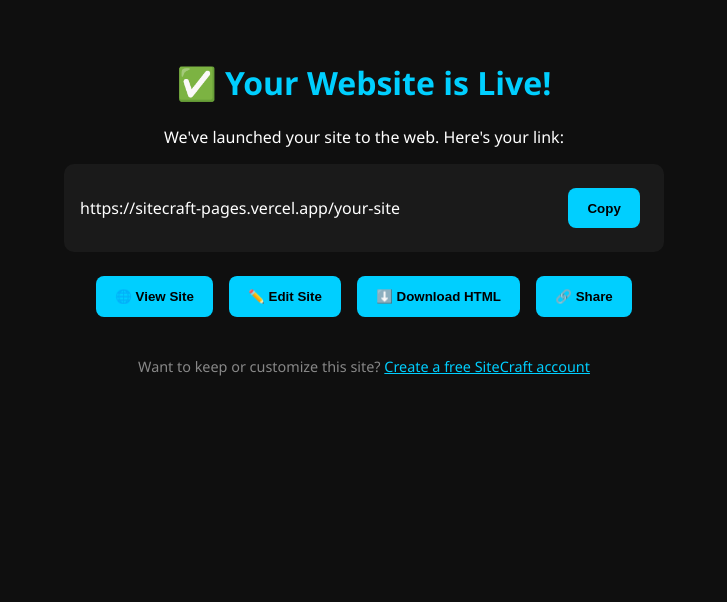
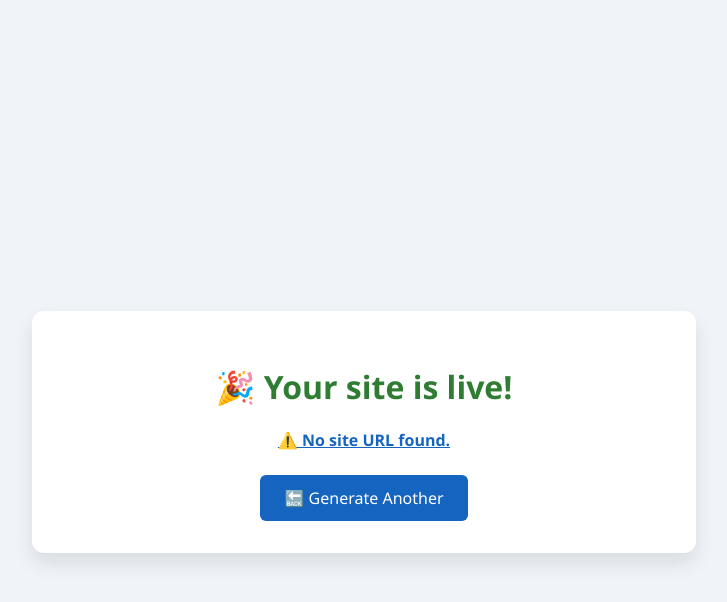
Before and after one commit to chehanvey-ctrl/sitecraft-frontend, a plain HTML site: page success.html in a window 1280 px wide. Shown: the whole page, without its empty margins (276-1003 px from the left). Drawn offline with Linux system fonts and the light colour scheme.

Commit message:
Update success.html

```diff
--- a/success.html
+++ b/success.html
@@ -1,100 +1,116 @@
 <!DOCTYPE html>
 <html lang="en">
 <head>
-  <meta charset="UTF-8" />
-  <meta name="viewport" content="width=device-width, initial-scale=1.0"/>
-  <title>SiteCraft - Success!</title>
+  <meta charset="UTF-8">
+  <title>✅ SiteCraft – Site Deployed!</title>
+  <meta name="viewport" content="width=device-width, initial-scale=1.0">
+  <link rel="stylesheet" href="style.css">
   <style>
     body {
       font-family: 'Segoe UI', sans-serif;
-      background: #0f0f0f;
+      display: flex;
+      justify-content: center;
+      align-items: center;
+      min-height: 100vh;
+      flex-direction: column;
+      background-color: #f0f4f8;
+      text-align: center;
+      padding: 2rem;
+    }
+
+    .card {
+      background: white;
+      padding: 2rem;
+      border-radius: 12px;
+      box-shadow: 0 10px 20px rgba(0,0,0,0.1);
+      max-width: 600px;
+      width: 100%;
+    }
+
+    h1 {
+      font-size: 2rem;
+      color: #2e7d32;
+    }
+
+    #siteLink {
+      display: block;
+      margin: 1rem 0;
+      font-weight: bold;
+      word-break: break-all;
+      color: #1565c0;
+    }
+
+    .buttons {
+      display: flex;
+      justify-content: center;
+      flex-wrap: wrap;
+      gap: 1rem;
+      margin-top: 1.5rem;
+    }
+
+    .btn {
+      background: #1565c0;
       color: white;
-      padding: 2rem;
-      text-align: center;
+      padding: 0.75rem 1.5rem;
+      border: none;
+      border-radius: 6px;
+      cursor: pointer;
+      text-decoration: none;
+      font-size: 1rem;
     }
-    .container {
-      max-width: 600px;
-      margin: 0 auto;
+
+    .btn:hover {
+      background: #0d47a1;
     }
-    .link-box {
-      background: #1a1a1a;
-      padding: 1rem;
-      border-radius: 10px;
-      margin: 1rem 0;
-      display: flex;
-      justify-content: space-between;
-      align-items: center;
-      word-break: break-all;
-    }
-    .button {
-      background: #00cfff;
-      color: black;
-      border: none;
-      padding: 0.8rem 1.2rem;
-      border-radius: 8px;
-      cursor: pointer;
-      margin: 0.5rem;
-      font-weight: bold;
-    }
-    .button:hover {
-      background: #00e1ff;
-    }
-    .actions {
-      display: flex;
-      flex-wrap: wrap;
-      justify-content: center;
-    }
-    h1 {
-      color: #00cfff;
-    }
-    .footer-cta {
-      margin-top: 2rem;
-      font-size: 0.9rem;
-      color: #888;
-    }
-    a {
-      color: #00cfff;
+
+    .copy-msg {
+      color: green;
+      margin-top: 0.5rem;
+      display: none;
     }
   </style>
 </head>
 <body>
-  <div class="container">
-    <h1>✅ Your Website is Live!</h1>
-    <p>We've launched your site to the web. Here's your link:</p>
+  <div class="card">
+    <h1>🎉 Your site is live!</h1>
+    <a id="siteLink" href="#" target="_blank">Loading...</a>
 
-    <div class="link-box">
-      <span id="siteUrl">https://sitecraft-pages.vercel.app/your-site</span>
-      <button class="button" onclick="copyURL()">Copy</button>
+    <div class="buttons">
+      <a id="openBtn" class="btn" target="_blank">Open Live Site</a>
+      <button id="copyBtn" class="btn">Copy URL</button>
+      <a href="index.html" class="btn">🔙 Generate Another</a>
     </div>
 
-    <div class="actions">
-      <button class="button" onclick="window.open(document.getElementById('siteUrl').innerText)">🌐 View Site</button>
-      <button class="button">✏️ Edit Site</button>
-      <button class="button">⬇️ Download HTML</button>
-      <button class="button" onclick="shareSite()">🔗 Share</button>
-    </div>
-
-    <p class="footer-cta">
-      Want to keep or customize this site? <a href="#">Create a free SiteCraft account</a>
-    </p>
+    <div class="copy-msg" id="copyMsg">✅ Link copied to clipboard!</div>
   </div>
 
   <script>
-    function copyURL() {
-      const url = document.getElementById('siteUrl').innerText;
-      navigator.clipboard.writeText(url);
-      alert("Copied to clipboard!");
+    const params = new URLSearchParams(window.location.search);
+    const siteURL = params.get("url");
+
+    const siteLink = document.getElementById("siteLink");
+    const openBtn = document.getElementById("openBtn");
+    const copyBtn = document.getElementById("copyBtn");
+    const copyMsg = document.getElementById("copyMsg");
+
+    if (siteURL) {
+      siteLink.href = siteURL;
+      siteLink.textContent = siteURL;
+      openBtn.href = siteURL;
+    } else {
+      siteLink.textContent = "⚠️ No site URL found.";
+      openBtn.style.display = "none";
+      copyBtn.style.display = "none";
     }
 
-    function shareSite() {
-      const url = document.getElementById('siteUrl').innerText;
-      const text = `Check out this awesome site I just made with SiteCraft:\n${url}`;
-      if (navigator.share) {
-        navigator.share({ title: "My AI Website", text, url });
-      } else {
-        alert("Sharing is not supported on this device. Copy the link instead.");
-      }
-    }
+    copyBtn.addEventListener("click", () => {
+      navigator.clipboard.writeText(siteURL).then(() => {
+        copyMsg.style.display = "block";
+        setTimeout(() => {
+          copyMsg.style.display = "none";
+        }, 2000);
+      });
+    });
   </script>
 </body>
 </html>
```
